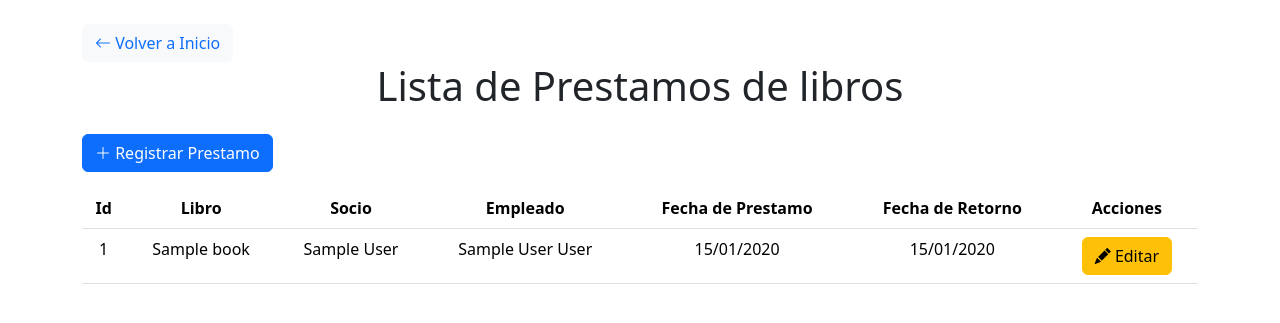
After one commit to analidia27/WebApp, a Django app: page /prestamos_libros/listado in a window 1280 px wide. The commit adds this page. Shown: the top 323 px of the page. Run offline with Django 4.2, Linux system fonts and the light colour scheme; tables that the repository leaves empty hold one stand-in row (values such as "Sample post").

Commit message:
feat: list of book loans

```diff
--- a/library/urls.py
+++ b/library/urls.py
@@ -19,5 +19,5 @@ urlpatterns = [
     path('libros/listado', views.list_books, name='list_books'),
     path('libros/editar/<int:id>', views.create_update_book, name='update_book'),
     path('libros/estado/<int:id>', views.change_status_book, name='change_status_book'),
-
+    path('prestamos_libros/listado', views.list_book_loans, name='list_book_loans'),
 ]
--- a/library/views.py
+++ b/library/views.py
@@ -1,5 +1,5 @@
 from django.shortcuts import render, redirect
-from .models import Employee, Author,Partner, Book
+from .models import Employee, Author,Partner, Book, BookLoan
 from .forms import EmployeeForm, AuthorForm, PartnerForm, BookForm
 from django.http import HttpResponseRedirect
 
@@ -198,3 +198,14 @@ def change_status_book(request,id):
         book.active = True
     book.save()
     return redirect('list_books')
+
+
+def list_book_loans(request):
+
+    book_loans = BookLoan.objects.all()
+
+    context = {
+        'book_loans' : book_loans
+    }
+
+    return render(request, 'list_book_loans.html', context=context)
--- /dev/null
+++ b/templates/list_book_loans.html
@@ -0,0 +1,45 @@
+{% extends 'base.html' %} {% block content %}
+<a href="{{'/'}}" class="btn btn-light text-primary">
+  <i class="bi bi-arrow-left"></i>
+  Volver a Inicio
+</a>
+<h1 class="text-center">Lista de Prestamos de libros</h1>
+<a href="{{'./nuevo'}}" class="btn btn-primary my-3">
+  <i class="bi bi-plus-lg"></i>
+  Registrar Prestamo
+</a>
+
+<table class="table">
+  <thead class="text-center">
+    <tr>
+      <th>Id</th>
+      <th>Libro</th>
+      <th>Socio</th>
+      <th>Empleado</th>
+      <th>Fecha de Prestamo</th>
+      <th>Fecha de Retorno</th>
+      <th>Acciones</th>
+    </tr>
+  </thead>
+  <tbody class="text-center">
+    {% for book_loan in book_loans %}
+    <tr>
+      <td>{{ book_loan.id }}</td>
+      <td>{{ book_loan.book }}</td>
+      <td>{{book_loan.partner }}</td>
+      <td>{{ book_loan.employee }}</td>
+      <td>{{ book_loan.loan_date.strftime("%d/%m/%Y") }}</td>
+      <td>{{ book_loan.return_date.strftime("%d/%m/%Y") }}</td>
+      <td>
+        <a href="./editar/{{book_loan.id}}" class="btn btn-warning">
+          <i class="bi bi-pencil-fill"></i>
+          Editar
+        </a>
+      </td>
+    </tr>
+    {% endfor %}
+  </tbody>
+</table>
+<br />
+
+{% endblock %}
--- a/templates/list_books.html
+++ b/templates/list_books.html
@@ -5,7 +5,7 @@
 </a>
 <h1 class="text-center">Lista de libros</h1>
 <a href="{{'./nuevo'}}" class="btn btn-primary my-3">
-  <i class="bi bi-person-plus-fill"></i>
+  <i class="bi bi-plus-lg"></i>
   Añadir Libro
 </a>
 
```
Also changed, not shown: templates/index.html (+11 -0 lines).
